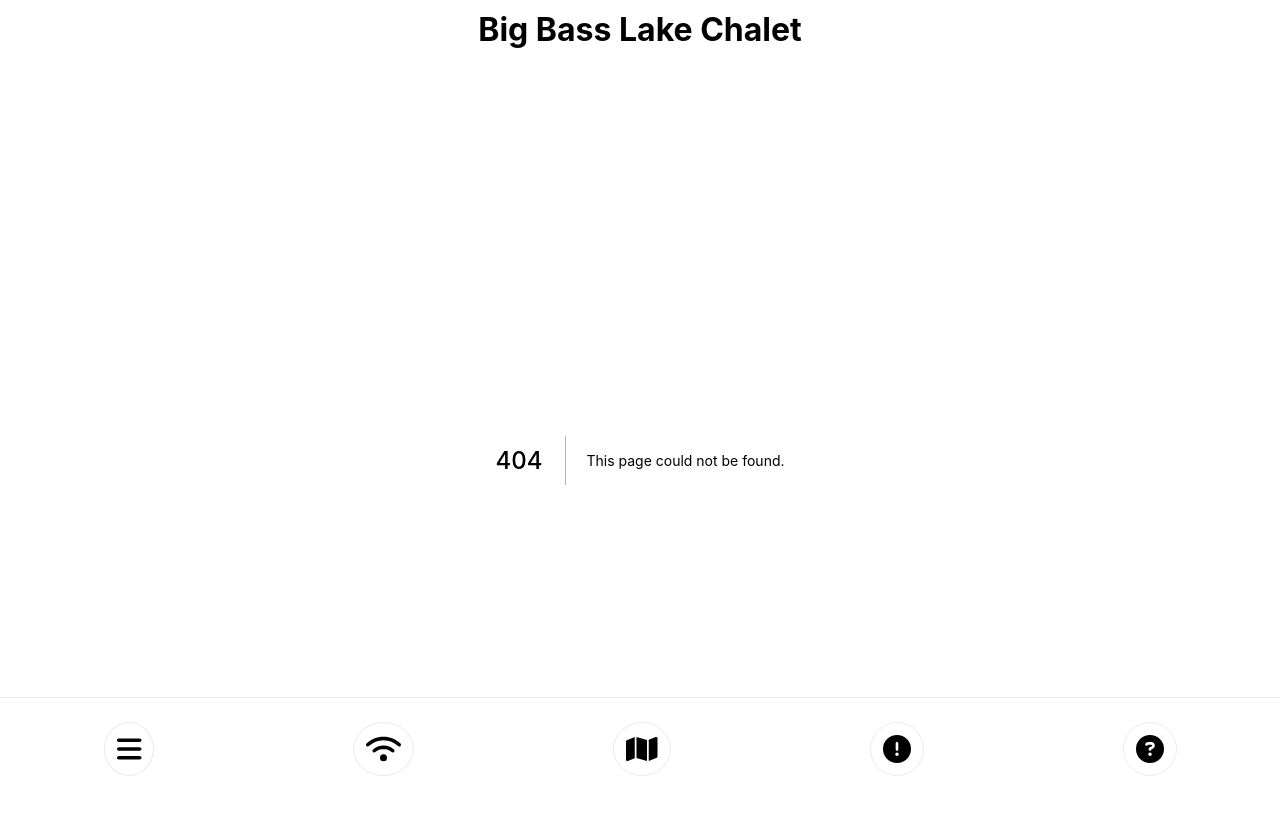
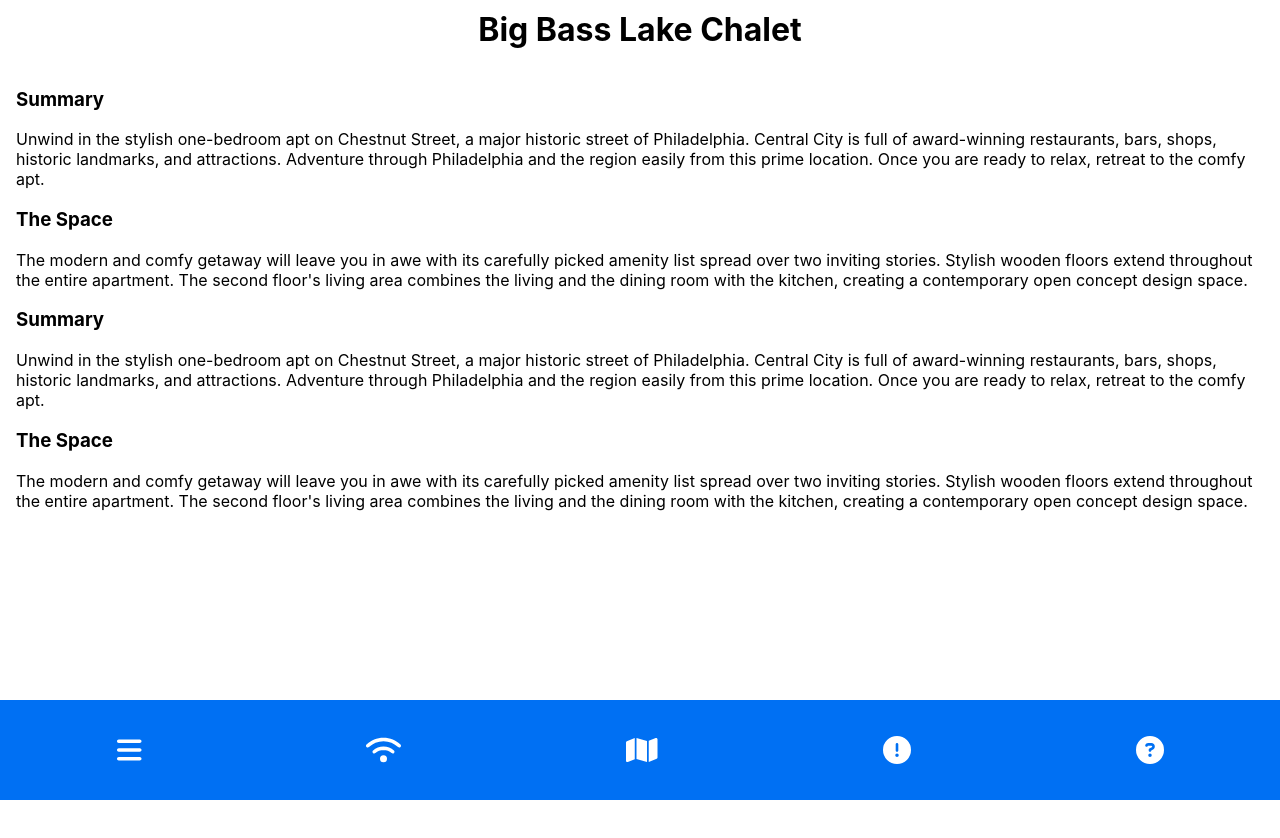
Before and after one commit to jvelis94/12glen-welcome, a Next.js app: page /description in a window 1280 px wide. Before the commit this address had no page. Shown: the top 838 px of the page. After the commit the page ends 800 px from the top, so only its background shows below. Built offline with nearby package versions, Linux system fonts and the light colour scheme.

Commit message:
add style to footer and new description page

```diff
--- a/components/bottomNav.js
+++ b/components/bottomNav.js
@@ -2,6 +2,8 @@ import * as React from 'react';
 import styles from '../styles/Home.module.css'
 import { FontAwesomeIcon } from '@fortawesome/react-fontawesome'
 import { faCircleExclamation, faCircleQuestion, faHouse, faMap, faBars, faQuestion, faSign, faWifi } from '@fortawesome/free-solid-svg-icons'
+import Link from 'next/link'
+
 
 export default function BottomNav() {
   const [value, setValue] = React.useState(0);
@@ -9,21 +11,31 @@ export default function BottomNav() {
   return (
     <div className={styles.footer}>
         <div className={styles.flexContainer}>
-            <a href="https://nextjs.org/docs" className={styles.card}>
+            <Link href="/description">
+                <a className={styles.card}>
                     <FontAwesomeIcon icon={faBars} style={{ fontSize: 28}}/>
                 </a>
-            <a href="https://nextjs.org/docs" className={styles.card}>
+            </Link>
+            <Link href="/wifi">
+                <a className={styles.card}>
                     <FontAwesomeIcon icon={faWifi} style={{ fontSize: 28}}/>
                 </a>
-            <a href="https://nextjs.org/docs" className={styles.card}>
+            </Link>
+            <Link href="/neighborhood">
+                <a className={styles.card}>
                     <FontAwesomeIcon icon={faMap} style={{ fontSize: 28}}/>
                 </a>
-            <a href="https://nextjs.org/docs" className={styles.card}>
+            </Link>
+            <Link href="/rules">
+                <a className={styles.card}>
                     <FontAwesomeIcon icon={faCircleExclamation} style={{ fontSize: 28}}/>
                 </a>
-            <a href="https://nextjs.org/docs" className={styles.card}>
+            </Link>
+            <Link href="/faqs">
+                <a className={styles.card}>
                     <FontAwesomeIcon icon={faCircleQuestion} style={{ fontSize: 28}}/>
                 </a>
+            </Link>
         </div>
     </div>
   );
--- /dev/null
+++ b/pages/description.js
@@ -0,0 +1,36 @@
+import styles from '../styles/Description.module.css'
+
+export default function Description() {
+    return (
+        <div className={styles.pageContainer}>
+            <h3>Summary</h3>
+            <p>
+                Unwind in the stylish one-bedroom apt on Chestnut Street, a major historic street of Philadelphia.
+                Central City is full of award-winning restaurants, bars, shops, historic landmarks, and attractions.
+                Adventure through Philadelphia and the region easily from this prime location. Once you are ready to relax,
+                retreat to the comfy apt.
+            </p>
+            <b/>
+            <h3>The Space</h3>
+            <p>
+                The modern and comfy getaway will leave you in awe with its carefully picked amenity list spread over two
+                inviting stories. Stylish wooden floors extend throughout the entire apartment. The second floor's living
+                area combines the living and the dining room with the kitchen, creating a contemporary open concept design space.
+            </p>
+            <h3>Summary</h3>
+            <p>
+                Unwind in the stylish one-bedroom apt on Chestnut Street, a major historic street of Philadelphia.
+                Central City is full of award-winning restaurants, bars, shops, historic landmarks, and attractions.
+                Adventure through Philadelphia and the region easily from this prime location. Once you are ready to relax,
+                retreat to the comfy apt.
+            </p>
+            <b/>
+            <h3>The Space</h3>
+            <p>
+                The modern and comfy getaway will leave you in awe with its carefully picked amenity list spread over two
+                inviting stories. Stylish wooden floors extend throughout the entire apartment. The second floor's living
+                area combines the living and the dining room with the kitchen, creating a contemporary open concept design space.
+            </p>
+        </div>
+    )
+}
--- /dev/null
+++ b/styles/Description.module.css
@@ -0,0 +1,3 @@
+.pageContainer {
+    padding: 8px 16px;
+}
--- a/styles/Home.module.css
+++ b/styles/Home.module.css
@@ -26,7 +26,6 @@
   display: flex;
   flex: 1;
   padding: 24px 4px;
-  border-top: 1px solid #eaeaea;
   justify-content: center;
   align-items: center;
   /* position: absolute;
@@ -36,6 +35,8 @@
   left: 0;
   bottom: 0;
   width: 100%;
+  background-color: #0070f3;
+  color: white;
 }
 
 .footer a {
@@ -46,7 +47,7 @@
 }
 
 .title a {
-  color: #0070f3;
+  color: white;
   text-decoration: none;
 }
 
@@ -99,7 +100,7 @@
   text-align: left;
   color: inherit;
   text-decoration: none;
-  border: 1px solid #eaeaea;
+  /* border: 1px solid #eaeaea; */
   border-radius: 50%;
   flex-grow: 0 !important;
 }
@@ -107,8 +108,7 @@
 .card:hover,
 .card:focus,
 .card:active {
-  color: #0070f3;
-  border-color: #0070f3;
+  color: white;
 }
 
 .card h2 {
```
Lines whose indentation alone changed are shown as unchanged.
